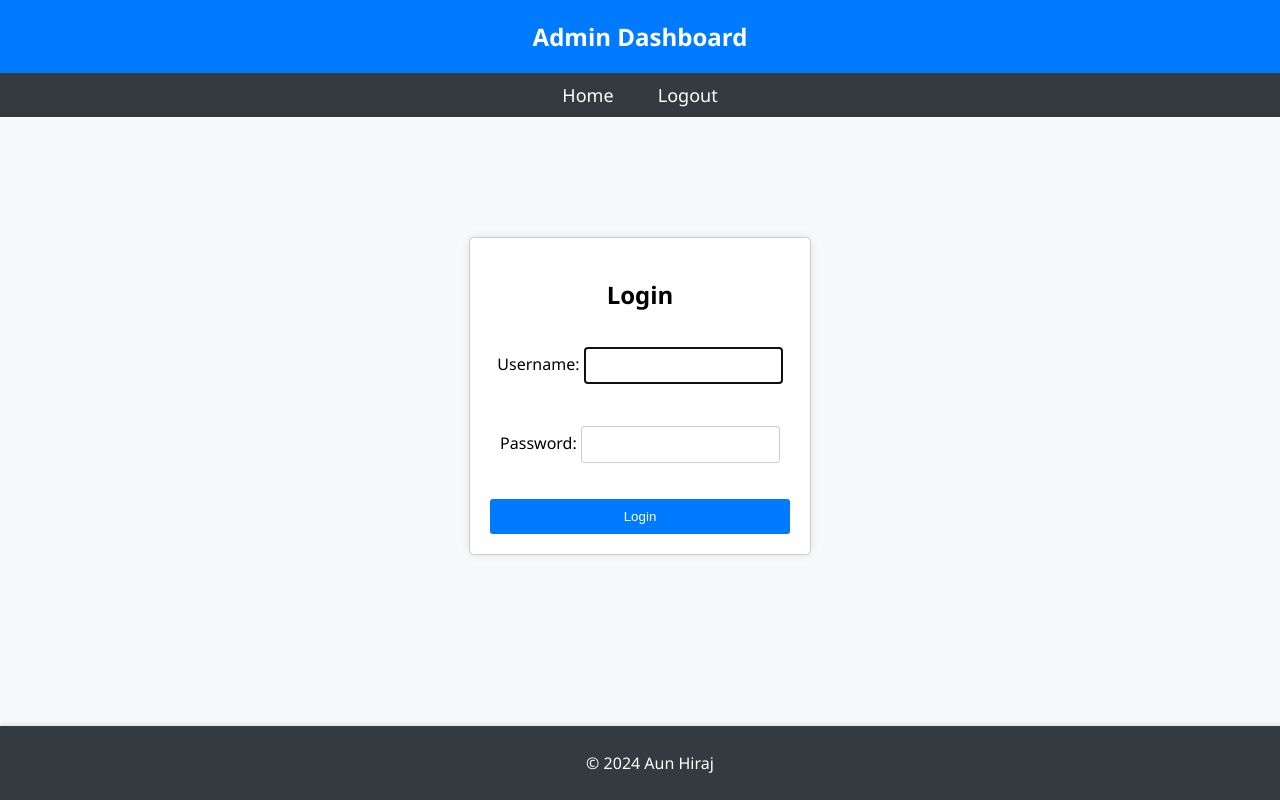
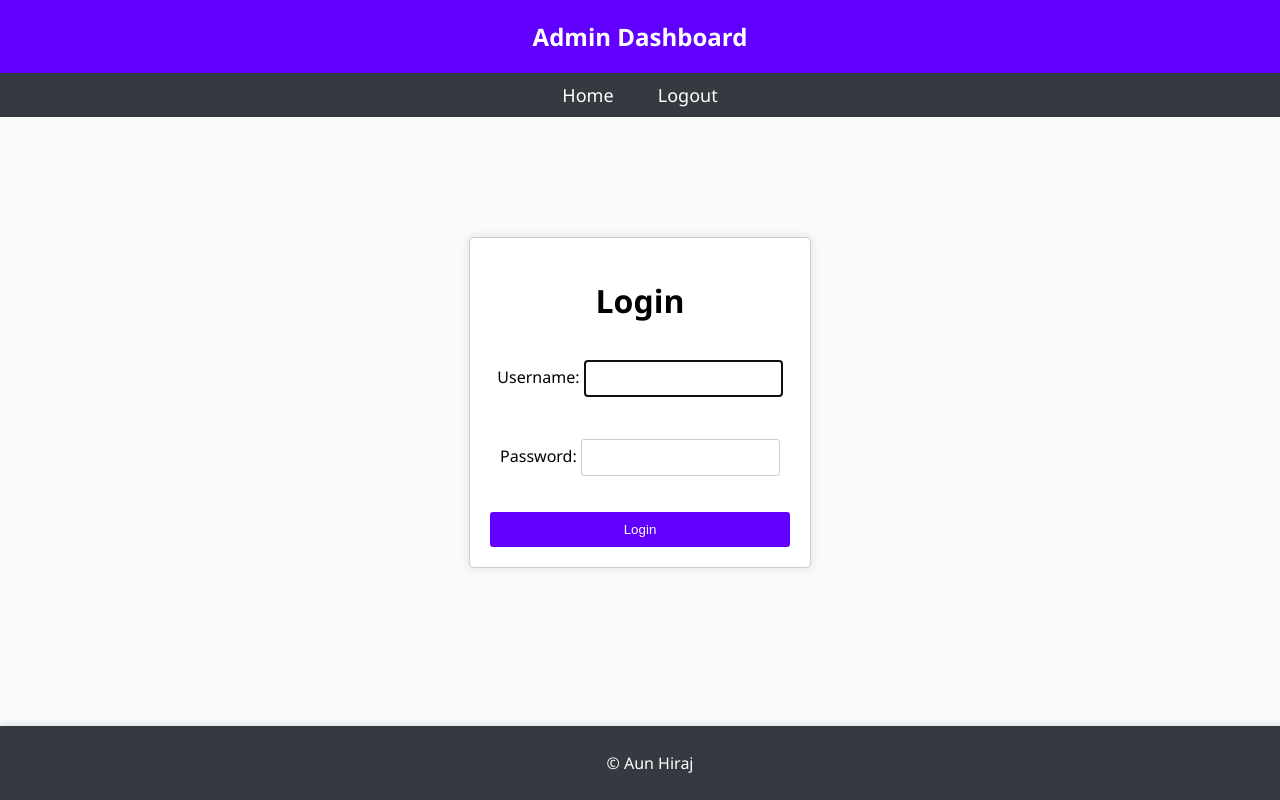
Before and after one commit to aunraza-dev/Django-Auth-Complete, a Django app: page /admin/login/ in a window 1280 px wide. Run offline with Django 4.2, Linux system fonts and the light colour scheme.

Commit message:
login,logout html files

```diff
--- a/userApp/templates/admin/base_site.html
+++ b/userApp/templates/admin/base_site.html
@@ -17,7 +17,7 @@
         }
 
         header {
-            background-color: #007bff;
+            background-color: #6200ff;
             color: white;
             padding: 20px 0;
             text-align: center;
@@ -90,7 +90,7 @@
         .login-box button {
             margin-top: 10px;
             padding: 10px;
-            background-color: #007bff;
+            background-color: #6200ff;
             color: white;
             border: none;
             border-radius: 3px;
@@ -98,7 +98,7 @@
         }
 
         .login-box button:hover {
-            background-color: #0056b3;
+            background-color: #6200ff;
         }
     </style>
     {% block extra_head %}{% endblock %}
@@ -110,14 +110,14 @@
     <nav>
         {% block nav %}
         <a href="{% url 'admin:index' %}">Home</a>
-        <a href="{% url 'admin:logout' %}">Logout</a>
+        <a href="{% url 'admin_logout' %}">Logout</a>
         {% endblock %}
     </nav>
     <main>
         {% block content %}{% endblock %}
     </main>
     <footer>
-        <p>&copy; 2024 Aun Hiraj</p>
+        <p>&copy; Aun Hiraj</p>
     </footer>
     <script>
         document.addEventListener('DOMContentLoaded', function () {
--- a/userApp/templates/admin/login.html
+++ b/userApp/templates/admin/login.html
@@ -1,11 +1,77 @@
 {% extends "admin/base_site.html" %}
+{% load static %}
+
 {% block content %}
-<div class="login-box">
-    <h2>Login</h2>
-    <form method="post" action="{% url 'admin:login' %}">
-        {% csrf_token %}
-        {{ form.as_p }}
-        <button type="submit">Login</button>
-    </form>
+<div class="login-container">
+    <div class="login-box">
+        <h1>Login</h1>
+        <form method="post" action="{% url 'admin:login' %}">
+            {% csrf_token %}
+            {{ form.as_p }}
+            <button type="submit" class="login-button">Login</button>
+        </form>
+    </div>
 </div>
 {% endblock %}
+
+{% block extra_css %}
+<style>
+    /* Background styling */
+    body {
+        background-color: #f4f7f6;
+        font-family: 'Arial', sans-serif;
+    }
+    /* Centering the login box */
+    .login-container {
+        display: flex;
+        justify-content: center;
+        align-items: center;
+        height: 100vh;
+    }
+    .login-box {
+        width: 100%;
+        max-width: 400px;
+        padding: 20px;
+        background-color: #fff;
+        box-shadow: 0 0 20px rgba(0, 0, 0, 0.1);
+        border-radius: 10px;
+        text-align: center;
+    }
+    .login-box h1 {
+        font-size: 24px;
+        margin-bottom: 20px;
+        color: #333;
+    }
+    /* Styling the form */
+    .login-box form {
+        display: flex;
+        flex-direction: column;
+        align-items: center;
+    }
+    .login-box form p {
+        width: 100%;
+        text-align: left;
+    }
+    .login-box form input {
+        width: calc(100% - 20px);
+        padding: 10px;
+        margin-bottom: 20px;
+        border: 1px solid #ccc;
+        border-radius: 5px;
+    }
+    /* Button styling */
+    .login-button {
+        width: 100%;
+        padding: 10px;
+        background-color: #007bff;
+        color: white;
+        border: none;
+        border-radius: 5px;
+        cursor: pointer;
+        transition: background-color 0.3s ease;
+    }
+    .login-button:hover {
+        background-color: #0056b3;
+    }
+</style>
+{% endblock %}
--- a/userApp/urls.py
+++ b/userApp/urls.py
@@ -8,4 +8,5 @@ urlpatterns = [
     path('sendPasswordResetOtp/',SendPasswordResetOtpView.as_view(),name="sendPasswordResetOtp"),
     path('passwordReset/', PasswordResetView.as_view(), name='password_reset'),
     path('userDetail/', UserDetailView.as_view(), name='user_detail'),
+    path('logout/', logoutView, name='admin_logout'),
 ]
--- a/userApp/views.py
+++ b/userApp/views.py
@@ -10,6 +10,8 @@ from drf_yasg.utils import swagger_auto_schema
 from drf_yasg import openapi
 import pyotp
 from userApp.utils import Util
+from django.contrib.auth import logout
+from django.shortcuts import redirect, render
 
 class UserRegistrationView(APIView):
     permission_classes = [AllowAny]
@@ -214,3 +216,7 @@ class UserDetailView(APIView):
             return Response({'data': user_data, 'message': 'User data retrieved successfully', 'success': True})
         except Exception as e:
             return Response({'message': str(e), 'success': False})
+
+def logoutView(request):
+    logout(request)
+    return render(request, 'admin/logout.html')
--- a/userProject/urls.py
+++ b/userProject/urls.py
@@ -1,6 +1,7 @@
 from django.contrib import admin
 from django.urls import path, include
 from django.conf import settings
+from userApp.views import logoutView
 
 from rest_framework_simplejwt.views import (
     TokenObtainPairView,
```
Also changed, not shown: userApp/templates/admin/logout.html (added, +64 -0 lines).
